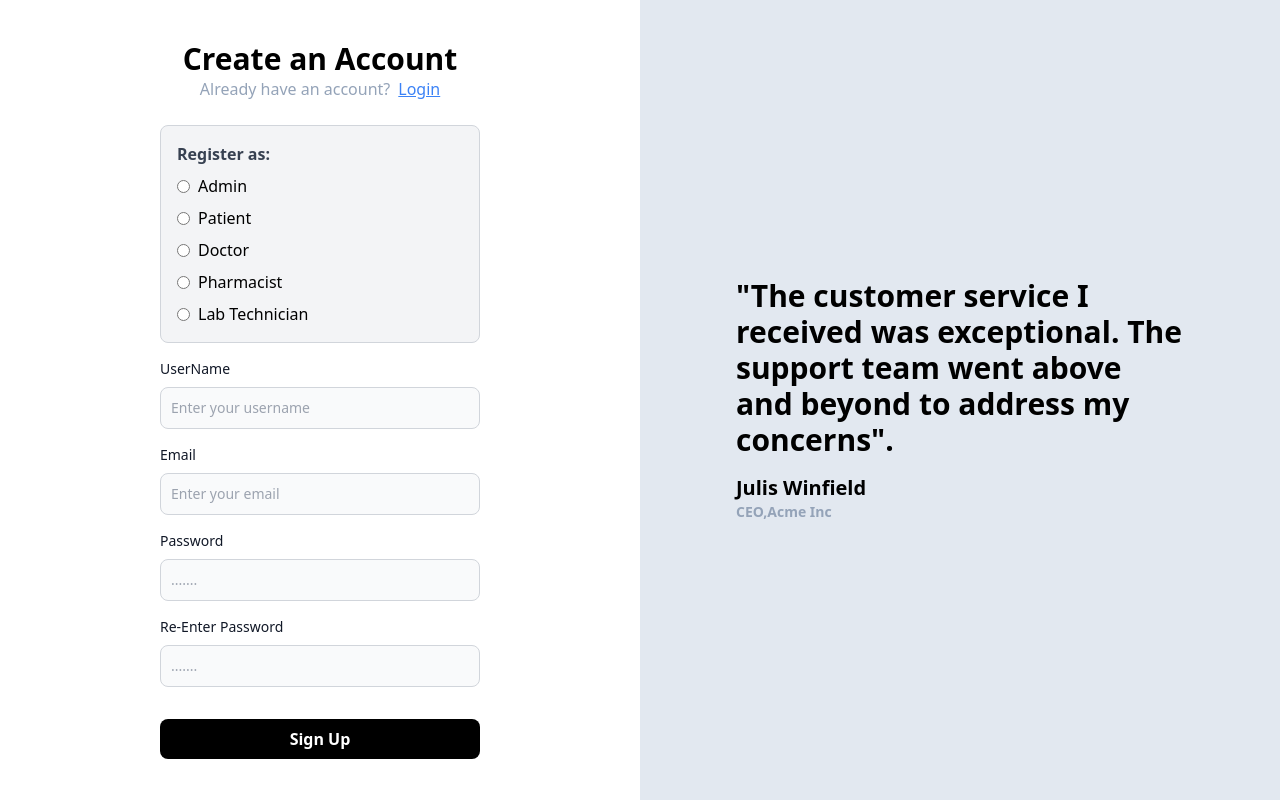
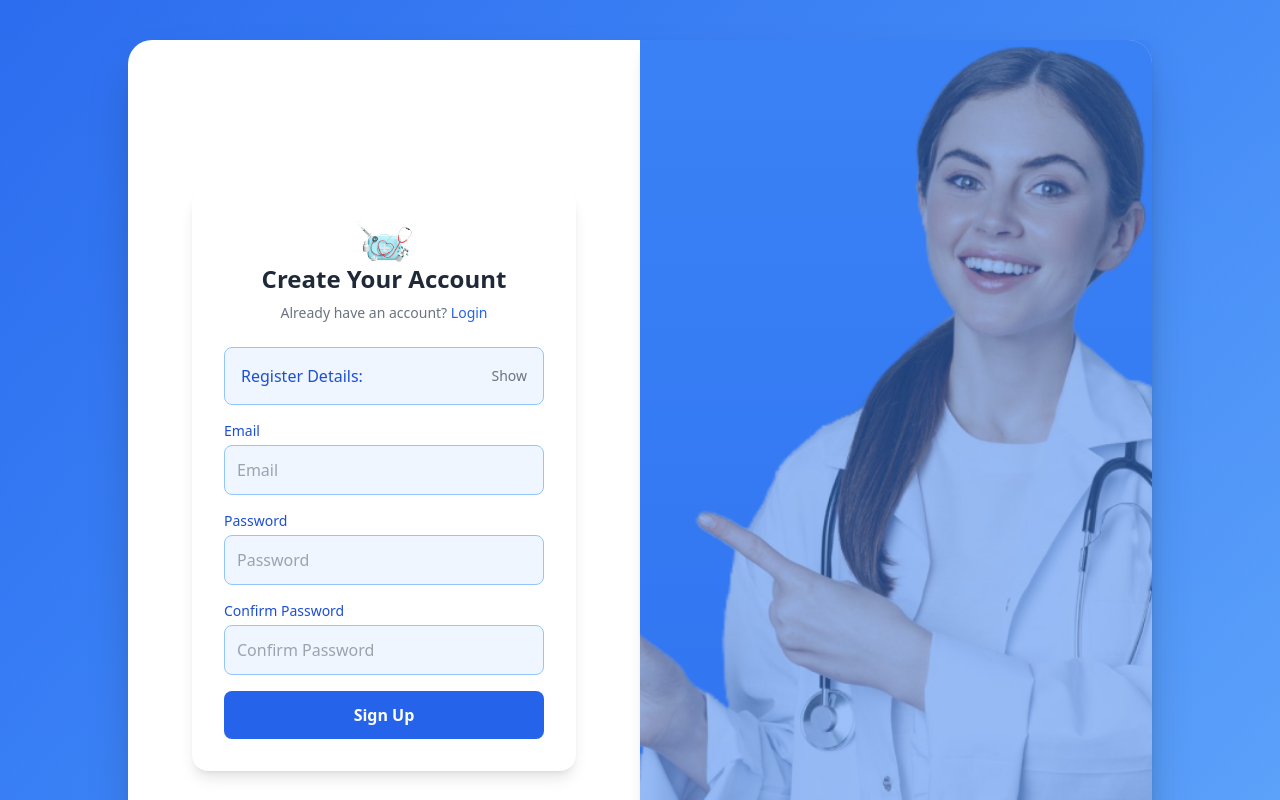
Before and after one commit to dharmi13/IT314-G34---Healthcare-Provider-Comparison-Platform, a React (Vite) app in the folder HealNexus/Frontend/: page /signup in a window 1280 px wide. Shown: the top 800 px of the page. Built offline with nearby package versions, Linux system fonts and the light colour scheme.

Commit message:
Design Auth Frontend

```diff
--- a/HealNexus/Frontend/components/auth/auth.auth.jsx
+++ b/HealNexus/Frontend/components/auth/auth.auth.jsx
@@ -1,51 +1,45 @@
 import axios from "axios";
-import toast from 'react-hot-toast';
+import toast from "react-hot-toast";
 import { Link, useNavigate } from "react-router-dom";
 import { useState } from "react";
 import { signUpSchema } from "./AuthSchema.js";
-import {z} from 'zod';
+import { z } from "zod";
 
 export function Auth({ type }) {
-  const [userDetails, setUserDetails] = useState({ userName: "", email: "", password: "", confirmPassword: "", role: "" });
+  const [userDetails, setUserDetails] = useState({
+    userName: "",
+    email: "",
+    password: "",
+    confirmPassword: "",
+    role: "",
+  });
   const [loading, setLoading] = useState(false);
   const navigate = useNavigate();
+  const [showRoleSection, setShowRoleSection] = useState(false);
 
   const handleLogin = async (e) => {
     e.preventDefault();
     try {
       setLoading(true);
-      const response = await axios.post(`${import.meta.env.VITE_SERVER_URL}/auth/login`, {
+      const response = await axios.post(
+        `${import.meta.env.VITE_SERVER_URL}/auth/login`,
+        {
           email: userDetails.email,
           password: userDetails.password,
-      }, { withCredentials: true });
+        },
+        { withCredentials: true }
+      );
 
-      if(response.status === 200 && response.data.role == 'Admin') {
-        toast.success("Welcome Admin");
-        navigate('/admin-dashboard');
-      }
-      else if (response.status === 200 && response.data.role == 'Doctor') {
-        toast.success("Welcome Doctor");
-        navigate('/doctor-dashboard');
-      }
-      else if(response.status === 200 && response.data.role == 'Patient') {
-        toast.success("Login successful");
-        navigate('/dashboard');
-      }
-      else if(response.status === 200 && response.data.role == 'Pharmacist') {
-        toast.success("Login successful");
-        navigate('/pharmacist-dashboard');
-      }
-      else {
-        toast.success("Login successful");
-        navigate('/lab-technician-dashboard');
+      if (response.status === 200) {
+        toast.success(`Welcome ${response.data.role}`);
+        navigate(`/${response.data.role.toLowerCase()}-dashboard`);
       }
     } catch (error) {
-
       if (error instanceof z.ZodError) {
-        error.errors.forEach(err => toast.error(err.message));
+        error.errors.forEach((err) => toast.error(err.message));
       } else {
-        console.error('Error logging in:', error.response?.data || error.message);
-        const errorMessage = error.response?.data?.error || 'An error occurred. Please try again.';
+        const errorMessage =
+          error.response?.data?.error || "An error occurred. Please try again.";
         toast.error(errorMessage);
       }
     } finally {
@@ -56,25 +50,24 @@ export function Auth({ type }) {
   const handleSignUp = async (e) => {
     e.preventDefault();
     try {
-      // Validate user details with Zod
       signUpSchema.parse(userDetails);
-
       setLoading(true);
-      const response = await axios.post(`${import.meta.env.VITE_SERVER_URL}/auth/signup`, userDetails, {
-        withCredentials: true,
-      });
+      const response = await axios.post(
+        `${import.meta.env.VITE_SERVER_URL}/auth/signup`,
+        userDetails,
+        { withCredentials: true }
+      );
 
       if (response.status === 201) {
         toast.success("Sign up successful! Please verify your email.");
-        navigate('/verify-email');
+        navigate("/verify-email");
       }
     } catch (error) {
-      // Handle validation errors from Zod
       if (error instanceof z.ZodError) {
-        error.errors.forEach(err => toast.error(err.message));
+        error.errors.forEach((err) => toast.error(err.message));
       } else {
-        console.error('Error during sign up:', error.response?.data || error.message);
-        const errorMessage = error.response?.data?.error || 'An error occurred. Please try again.';
+        const errorMessage =
+          error.response?.data?.error || "An error occurred. Please try again.";
         toast.error(errorMessage);
       }
     } finally {
@@ -82,85 +75,116 @@ export function Auth({ type }) {
     }
   };
 
-
   return (
-    <div className="bg-white h-screen flex flex-col justify-center items-center">
+    <div className="from-blue-500 via-blue-600 to-blue-700 flex justify-center items-center p-6 min-h-screen">
+      <div className="max-w-lg w-full bg-white rounded-2xl shadow-lg p-8">
         <div className="text-center mb-6">
-        <h2 className="text-3xl font-extrabold">{type === 'login' ? 'Login' : 'Create an Account'}</h2>
-        <p className="text-slate-400">
-          {type === 'login' ? (
+          <img src="/assets/heal_logo.png" alt="Logo" className="w-16 mx-auto" />
+          <h2 className="text-2xl font-extrabold text-gray-800">
+            {type === "login" ? "Login to Your Account" : "Create Your Account"}
+          </h2>
+          <p className="text-sm text-gray-500 mt-2">
+            {type === "login" ? (
               <>
-              Don't have an account?
-              <Link className="pl-2 underline text-blue-500" to="/signup">Sign Up</Link>
+                Don't have an account?{" "}
+                <Link className="text-blue-600 hover:underline" to="/signup">
+                  Sign Up
+                </Link>
               </>
             ) : (
               <>
-              Already have an account?
-              <Link className="pl-2 underline text-blue-500" to="/login">Login</Link>
+                Already have an account?{" "}
+                <Link className="text-blue-600 hover:underline" to="/login">
+                  Login
+                </Link>
               </>
             )}
           </p>
         </div>
-      <div className="w-80 flex flex-col space-y-4">
-        {type === 'signup' ? <RegisterAs onRoleChange={(e) => setUserDetails({ ...userDetails, role: e.target.value })} /> : null}
 
-        {type === 'signup' ? <Inputbox
-          placeholder="Enter your username"
-          title="UserName"
+        <form onSubmit={type === "signup" ? handleSignUp : handleLogin}>
+          {type === "signup" && (
+            <div className="mb-4 bg-blue-50 p-4 rounded-lg border border-blue-300">
+              <div
+                className="flex justify-between items-center cursor-pointer"
+                onClick={() => setShowRoleSection(!showRoleSection)}
+              >
+                <p className="font-medium text-blue-700">
+                  Register Details:
+                </p>
+                <span className="text-sm text-gray-500">
+                  {showRoleSection ? "Hide" : "Show"}
+                </span>
+              </div>
+              {showRoleSection && (
+                <>
+                  <Inputbox
+                    placeholder="Username"
+                    title="Username"
                     type="text"
                     value={userDetails.userName}
-          onChange={(e) => setUserDetails({ ...userDetails, userName: e.target.value })}
-        /> : undefined
+                    onChange={(e) =>
+                      setUserDetails({ ...userDetails, userName: e.target.value })
                     }
+                  />
+                  <RegisterAs
+                    onRoleChange={(e) =>
+                      setUserDetails({ ...userDetails, role: e.target.value })
+                    }
+                  />
+                </>
+              )}
+            </div>
+          )}
 
           <Inputbox
-          placeholder="Enter your email"
+            placeholder="Email"
             title="Email"
-          type="text"
+            type="email"
             value={userDetails.email}
-          onChange={(e) => setUserDetails({ ...userDetails, email: e.target.value })}
+            onChange={(e) =>
+              setUserDetails({ ...userDetails, email: e.target.value })
+            }
           />
-
           <Inputbox
-          placeholder="......."
+            placeholder="Password"
             title="Password"
             type="password"
             value={userDetails.password}
-          onChange={(e) => setUserDetails({ ...userDetails, password: e.target.value })}
+            onChange={(e) =>
+              setUserDetails({ ...userDetails, password: e.target.value })
+            }
           />
-
-        {type === 'signup' ? (
+          {type === "signup" && (
             <Inputbox
-            placeholder="......."
-            title="Re-Enter Password"
+              placeholder="Confirm Password"
+              title="Confirm Password"
               type="password"
               value={userDetails.confirmPassword}
-            onChange={(e) => setUserDetails({ ...userDetails, confirmPassword: e.target.value })}
+              onChange={(e) =>
+                setUserDetails({
+                  ...userDetails,
+                  confirmPassword: e.target.value,
+                })
+              }
             />
-        ) : null}
+          )}
 
-        <p className="text-slate-400">
-          {type === 'login' ? (
-            <div className="flex items-center justify-between">
-              <div className="text-sm">
-                <a
-                  onClick={() => { navigate('/forget-password') }}
-                  className="font-medium text-blue-500 hover:text-blue-400 cursor-pointer"
-                >
+          {type === "login" && (
+            <div className="flex justify-between items-center text-sm text-gray-500 mt-2 mb-4">
+              <Link to="/forget-password" className="text-blue-600 hover:underline">
                 Forgot Password?
-                </a>
+              </Link>
             </div>
-            </div>
-          ) : undefined
-          }
-        </p>
+          )}
 
           <button
-          className="bg-black text-white py-2 rounded-lg font-semibold hover:bg-gray-800"
-          onClick={type === "signup" ? handleSignUp : handleLogin}
+            type="submit"
+            className="w-full bg-blue-600 text-white py-3 rounded-lg font-semibold hover:bg-blue-700 transition duration-300 focus:outline-none focus:ring-2 focus:ring-blue-300"
           >
-          {loading ? 'Loading...' : (type === 'login' ? 'Login' : 'Sign Up')}
+            {loading ? "Processing..." : type === "login" ? "Login" : "Sign Up"}
           </button>
+        </form>
       </div>
     </div>
   );
@@ -168,11 +192,13 @@ export function Auth({ type }) {
 
 function Inputbox({ placeholder, title, type, value, onChange }) {
   return (
-    <div>
-      <label className="block mb-2 text-sm font-medium text-gray-900">{title}</label>
+    <div className="mb-4">
+      <label className="block mb-1 text-sm font-medium text-blue-700">
+        {title}
+      </label>
       <input
         type={type}
-        className="bg-gray-50 border border-gray-300 text-gray-900 text-sm rounded-lg focus:ring-blue-500 focus:border-blue-500 block w-full p-2.5"
+        className="w-full border border-blue-300 rounded-lg bg-blue-50 p-3 text-gray-800 focus:outline-none focus:ring-2 focus:ring-blue-500"
         placeholder={placeholder}
         value={value}
         onChange={onChange}
@@ -184,30 +210,19 @@ function Inputbox({ placeholder, title, type, value, onChange }) {
 
 function RegisterAs({ onRoleChange }) {
   return (
-    <div className="bg-gray-100 p-4 rounded-lg border border-gray-300">
-      <p className="font-semibold text-gray-700 mb-2">Register as:</p>
-      <div className="space-y-2">
-        <label className="flex items-center">
-          <input type="radio" name="role" value="Admin" className="mr-2" onChange={onRoleChange} />
-          Admin
+    <div className="mt-2">
+      {["Admin", "Patient", "Doctor", "Pharmacist", "Lab Technician"].map((role) => (
+        <label key={role} className="flex items-center mb-2">
+          <input
+            type="radio"
+            name="role"
+            value={role}
+            className="mr-2 accent-blue-600"
+            onChange={onRoleChange}
+          />
+          {role}
         </label>
-        <label className="flex items-center">
-          <input type="radio" name="role" value="Patient" className="mr-2" onChange={onRoleChange} />
-          Patient
-        </label>
-        <label className="flex items-center">
-          <input type="radio" name="role" value="Doctor" className="mr-2" onChange={onRoleChange} />
-          Doctor
-        </label>
-        <label className="flex items-center">
-          <input type="radio" name="role" value="Pharmacist" className="mr-2" onChange={onRoleChange} />
-          Pharmacist
-        </label>
-        <label className="flex items-center">
-          <input type="radio" name="role" value="Lab Technician" className="mr-2" onChange={onRoleChange} />
-          Lab Technician
-        </label>
-      </div>
+      ))}
     </div>
   );
 }
--- a/HealNexus/Frontend/components/auth/quote.auth.jsx
+++ b/HealNexus/Frontend/components/auth/quote.auth.jsx
@@ -1,12 +1,19 @@
-import React from "react"
-export function Quote(){
-    return <div className="flex flex-col justify-center  items-center ">
-        <div className="text-3xl font-bold max-w-md items-center ">"The customer service I received was exceptional. The support team went above and beyond to address my concerns".</div>
-        <div className="self-start max-w-md text-xl font-semibold mt-4">
-                Julis Winfield
-            </div>
-            <div className="self-start max-w-md text-sm font-semibold text-slate-400">
-                CEO,Acme Inc
-            </div>
+export function Quote() {
+    return (
+      <div className="relative w-full h-full">
+        {/* Health-related image */}
+        <img
+          src="../assets/appointment_img.png" // Replace this with a real health/doctor image URL
+          alt="Health Icon"
+          className="w-full h-full object-cover rounded-lg shadow-lg" // Ensure the image covers the card, but doesn't exceed it
+        />
+        {/* Blue overlay */}
+        <div className="absolute inset-0 bg-blue-500 opacity-50 rounded-lg"></div>
+
+        {/* Content placed over the image */}
+        <div className="relative z-10 text-white p-8">
+          {/* You can add any overlay content here if needed */}
         </div>
-}
+      </div>
+    );
+  }
--- a/HealNexus/Frontend/pages/auth/auth.signup.jsx
+++ b/HealNexus/Frontend/pages/auth/auth.signup.jsx
@@ -3,11 +3,24 @@ import { Auth } from "../../components/auth/auth.auth.jsx";
 
 const SignUp = () => {
   return (
-    <div className="grid grid-cols-2 justify-stretch">
-        <div><Auth type="signup" /></div>
-        <div className="bg-slate-200 h-screen flex justify-center invisible md:visible "><Quote/></div>
+    <div className="min-h-screen bg-gradient-to-br from-blue-600 via-blue-500 to-blue-400 flex items-center justify-center py-10 px-6 relative">
+      {/* Background Layer */}
+      <div className="absolute inset-0 bg-gradient-to-r from-blue-500 to-blue-400 opacity-30"></div>
+
+      {/* Main Container */}
+      <div className="max-w-5xl w-full bg-white rounded-3xl shadow-2xl grid grid-cols-1 lg:grid-cols-2 relative z-10">
+        {/* Authentication Form */}
+        <div className="p-10">
+          <Auth type="signup" />
+        </div>
+
+        {/* Quote Section */}
+        <div className="hidden lg:flex items-center justify-center bg-gradient-to-t from-blue-600 to-blue-500 rounded-r-3xl">
+          <Quote />
+        </div>
+      </div>
     </div>
-  )
-}
+  );
+};
 
 export default SignUp;
```
Also changed, not shown: HealNexus/Frontend/pages/auth/auth.login.jsx (+16 -5 lines). Lines whose indentation alone changed are shown as unchanged.
